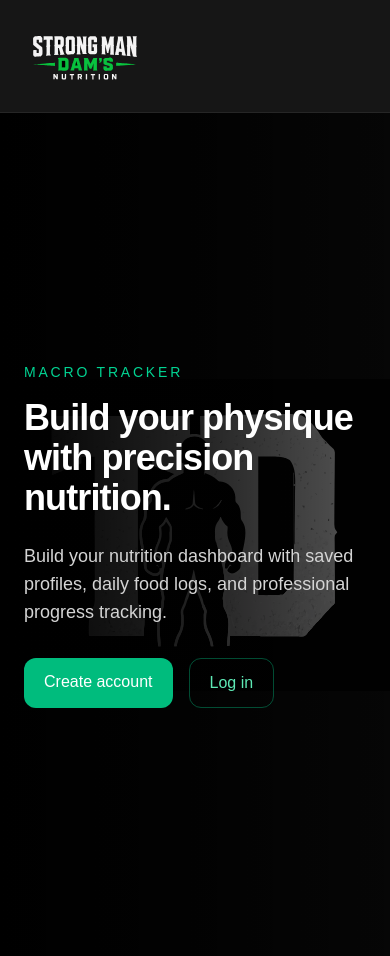
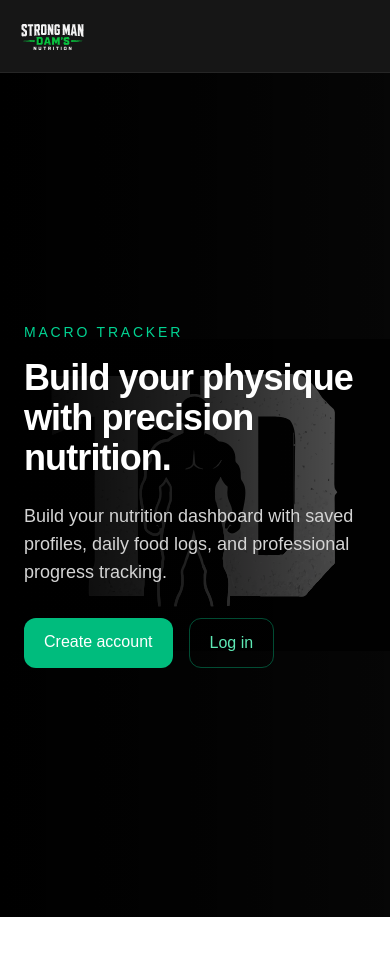
Before and after one commit to Kameron835/macros-tracker, a Next.js app: page / in a window 390 px wide. After the commit the page ends 917 px from the top, so only its background shows below. Built offline with nearby package versions, Linux system fonts and the light colour scheme; no server answers.

Commit message:
Fix mobile header layout

```diff
--- a/components/app-header.tsx
+++ b/components/app-header.tsx
@@ -12,14 +12,14 @@ export default async function AppHeader() {
 
   return (
     <header className="sticky top-0 z-50 border-b border-neutral-800 bg-neutral-950/95 backdrop-blur">
-      <div className="mx-auto flex max-w-6xl items-center justify-between gap-4 px-6 py-4">
+      <div className="mx-auto flex max-w-6xl items-center justify-between gap-4 px-4 py-3">
         <Link href="/" className="flex shrink-0 items-center">
           <Image
             src="/brand/header-logo.svg"
             alt="Strong Man Dam's Nutrition"
             width={220}
             height={90}
-            className="h-20 w-auto object-contain"
+            className="h-12 w-auto max-w-[160px] object-contain sm:h-20 sm:max-w-none"
             priority
           />
         </Link>
```
Also changed, not shown: components/app-header-nav.tsx (+4 -3 lines).
